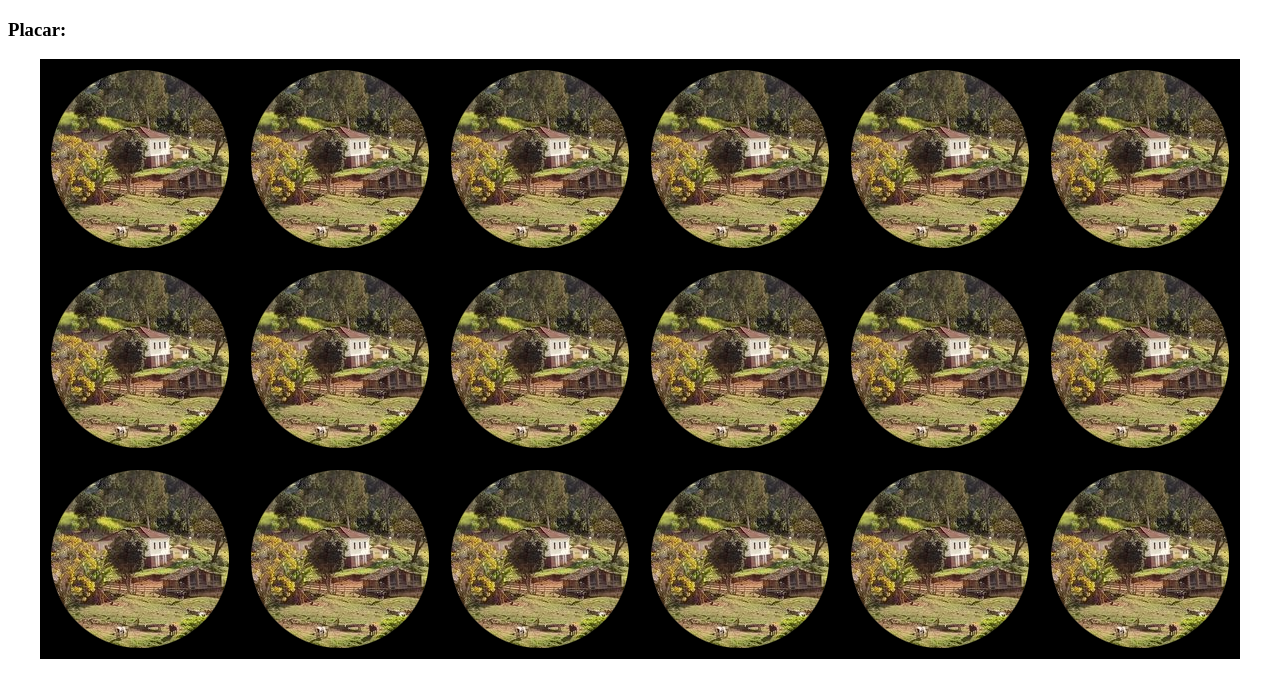
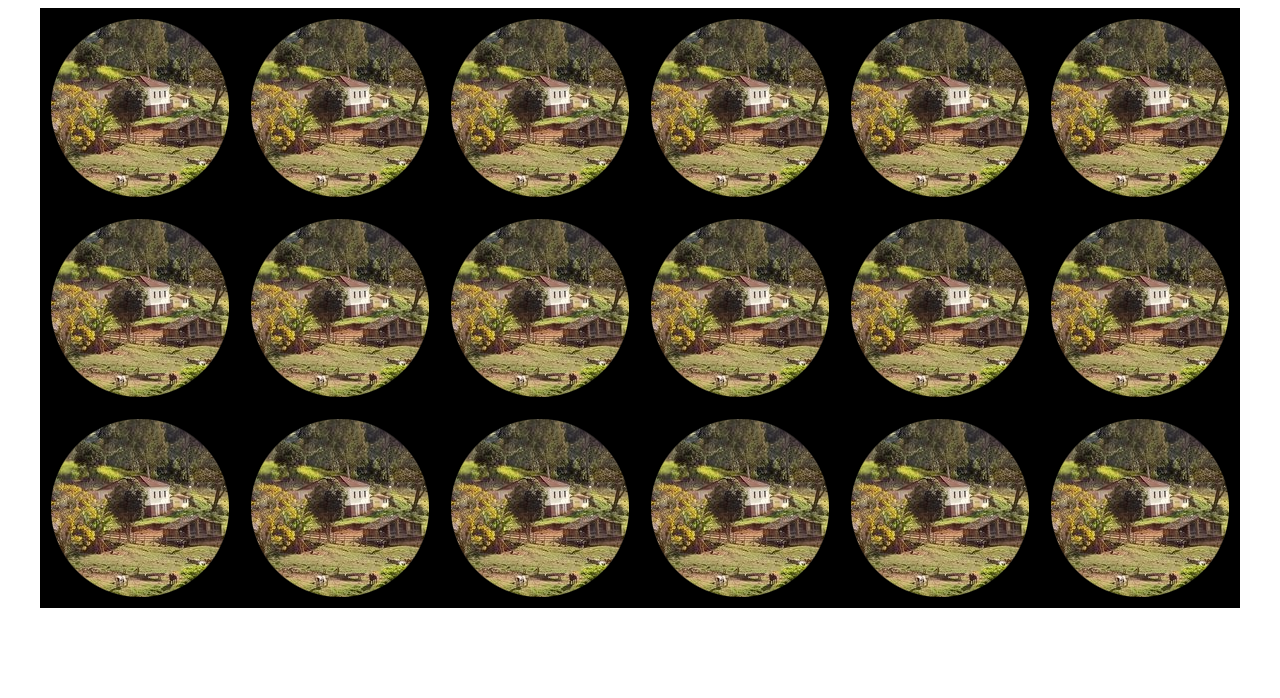
Before and after one commit to pedrosalim85/memorybabyfarm, a plain HTML site: page index.html in a window 1280 px wide. Drawn offline with Linux system fonts and the light colour scheme.

Commit message:
sem placar

```diff
--- a/index.html
+++ b/index.html
@@ -8,7 +8,7 @@
 </head>
 <body>
 
-  <h3>Placar:<span id="result"></span></h3>
+
 
   <div class="grid">
   </div>
```
